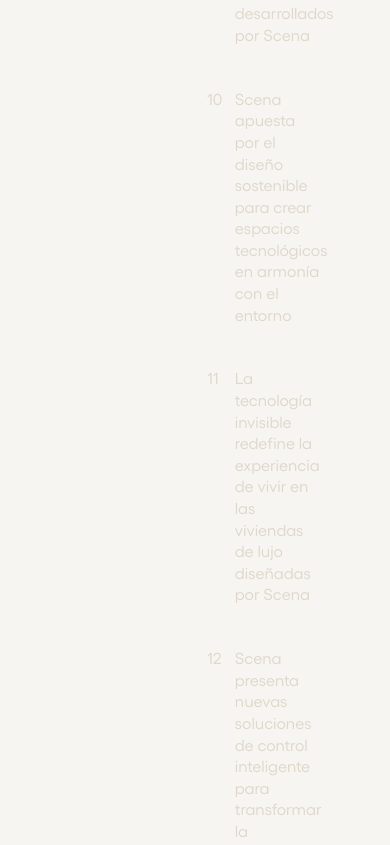
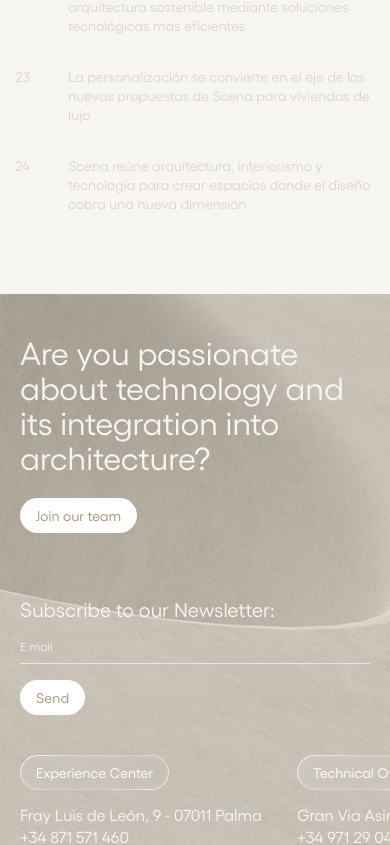
Before and after one commit to LTPx/scena, a Next.js app: page /en/press in a window 390 px wide. Shown: the part 2297-3142 px from the top of the page. Built offline with nearby package versions, Linux system fonts and the light colour scheme.

Commit message:
add responsive PressPage components

```diff
--- a/src/app/[locale]/app.tsx
+++ b/src/app/[locale]/app.tsx
@@ -4,9 +4,11 @@
 import Header from "../components/Header";
 import SmoothScrollProvider from "../components/SmoothScrollProvider";
 import { usePathname } from "@/navigation";
+import { useIsDesktop } from "../hooks/useIsDesktop";
 
-const HIDDEN_FOOTER_EXACT_ROUTES = ["/press"];
 const HIDDEN_FOOTER_PREFIX_ROUTES = ["/contact", "/outlet", "/showrooms"];
+
+const HIDDEN_FOOTER_DESKTOP_ONLY_EXACT_ROUTES = ["/press"];
 
 interface Props {
   children: React.ReactNode;
@@ -14,12 +16,17 @@
 
 function App({ children }: Props) {
   const pathname = usePathname();
+  const isDesktop = useIsDesktop();
 
-  const hideFooter =
-    HIDDEN_FOOTER_EXACT_ROUTES.includes(pathname) ||
-    HIDDEN_FOOTER_PREFIX_ROUTES.some(
-      (route) => pathname === route || pathname.startsWith(`${route}/`),
-    );
+  const hiddenEverywhere = HIDDEN_FOOTER_PREFIX_ROUTES.some(
+    (route) => pathname === route || pathname.startsWith(`${route}/`),
+  );
+
+  const hiddenOnDesktopOnly =
+    HIDDEN_FOOTER_DESKTOP_ONLY_EXACT_ROUTES.includes(pathname) &&
+    isDesktop === true;
+
+  const hideFooter = hiddenEverywhere || hiddenOnDesktopOnly;
 
   return (
     <div className="relative">
--- a/src/app/components/Press-Page.tsx
+++ b/src/app/components/Press-Page/Press-Page.desktop.tsx
@@ -3,13 +3,12 @@
 import { useState } from "react";
 import { NewsPageWp } from "@/app/_interfaces/wordpress-components";
 import { Link } from "@/navigation";
-import Grid, { COLS } from "./layout/Grid";
-
+import Grid, { COLS } from "../layout/Grid";
 interface Props {
   data: NewsPageWp;
 }
 
-export default function PressPage({ data }: Props) {
+export default function PressPageDesktop({ data }: Props) {
   const [hoveredIndex, setHoveredIndex] = useState<number | null>(null);
 
   return (
--- /dev/null
+++ b/src/app/components/Press-Page/Press-Page.mobile.tsx
@@ -0,0 +1,34 @@
+"use client";
+
+import { NewsPageWp } from "@/app/_interfaces/wordpress-components";
+import { Link } from "@/navigation";
+
+interface Props {
+  data: NewsPageWp;
+}
+
+export default function PressPageMobile({ data }: Props) {
+  return (
+    <div data-header-theme="light" className="px-[15px] pb-20 pt-[220px]">
+      <h1 className="font-[Gellix] text-[30px] font-normal not-italic leading-[100%] tracking-[0%] text-[#A89572]">
+        {data.title}
+      </h1>
+
+      <ul className="mt-[100px] flex flex-col gap-8">
+        {data.news.map((item, index) => (
+          <li key={item.id}>
+            <Link
+              href={`/press/${item.slug}`}
+              className={`grid grid-cols-[53px_1fr] font-[Gellix] text-[14px] font-normal not-italic leading-[135%] tracking-[0%] text-[#A89572] transition-opacity duration-300 active:opacity-100 ${
+                index === 0 ? "opacity-100" : "opacity-30"
+              }`}
+            >
+              <span>{String(index + 1).padStart(2, "0")}</span>
+              <span>{item.title}</span>
+            </Link>
+          </li>
+        ))}
+      </ul>
+    </div>
+  );
+}
--- /dev/null
+++ b/src/app/components/Press-Page/index.tsx
@@ -0,0 +1,7 @@
+"use client";
+
+import { createResponsive } from "../layout/createResponsive";
+import PressPageDesktop from "./Press-Page.desktop";
+import PressPageMobile from "./Press-Page.mobile";
+
+export default createResponsive(PressPageDesktop, PressPageMobile);
```
